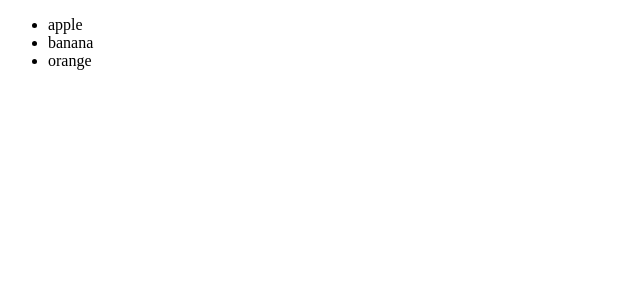
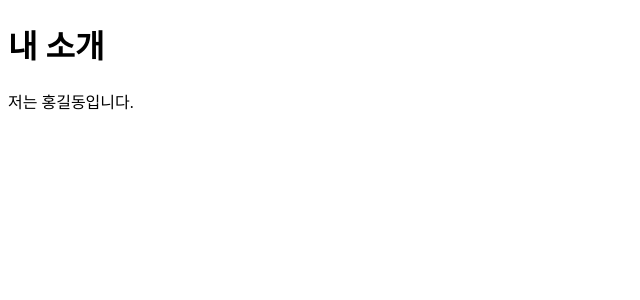
Before and after one commit to ddozero/React-Study, a React (Vite) app in the folder my-first-react/: page / in a window 1280 px wide. Shown: the top 300 px of the page, without its empty margins (0-640 px from the left). Built offline with nearby package versions, Linux system fonts and the light colour scheme.

Commit message:
✨ Feat: 01.react_basic

```diff
--- a/my-first-react/src/main.jsx
+++ b/my-first-react/src/main.jsx
@@ -1,20 +1,16 @@
-//import { StrictMode } from 'react'
-import { createRoot } from 'react-dom/client'
-//import './index.css'
-//import App from './App.jsx'
+//import React from "react";
+//import {createRoot, createElement} from 'react-dom/client';
+import {createRoot} from 'react-dom/client';
 
-const fruitlist = ['apple', 'banana', 'orange'];
-
-function MyList(){
+function Intro(){
   return(
-    <ul>
-    {fruitlist.map(fruit=>
-      <li key ={fruit}>{fruit}</li>
-    )}
-    </ul>
-  );
+    <>
+      <h1>내 소개</h1>
+      <p>저는 홍길동입니다.</p>
+    </>
+  )
 }
 
 createRoot(document.getElementById('root')).render(
-  <MyList/>
-)
+  <Intro/>
+);
```
